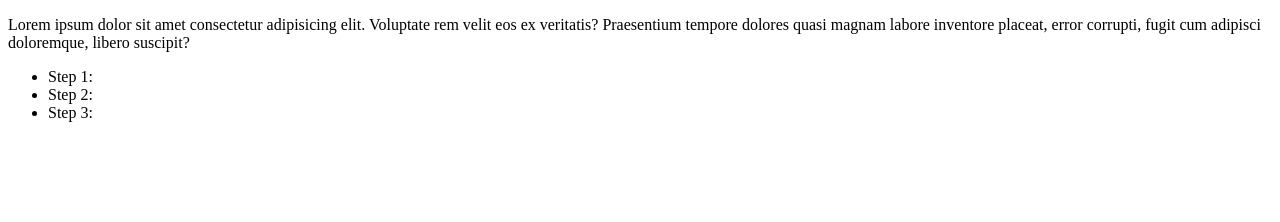
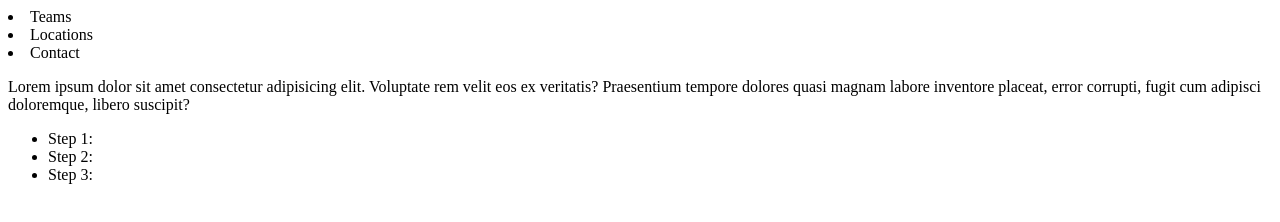
Before and after one commit to scsheridan/myrepository, a plain HTML site: page index.html in a window 1280 px wide. Drawn offline with Linux system fonts and the light colour scheme.

Commit message:
a short message

```diff
--- a/index.html
+++ b/index.html
@@ -6,6 +6,11 @@
     <title>Document</title>
   </head>
   <body>
+    <nav>
+      <li>Teams</li>
+      <li>Locations</li>
+      <li>Contact</li>
+    </nav>
     <p>
       Lorem ipsum dolor sit amet consectetur adipisicing elit. Voluptate rem
       velit eos ex veritatis? Praesentium tempore dolores quasi magnam labore
```
